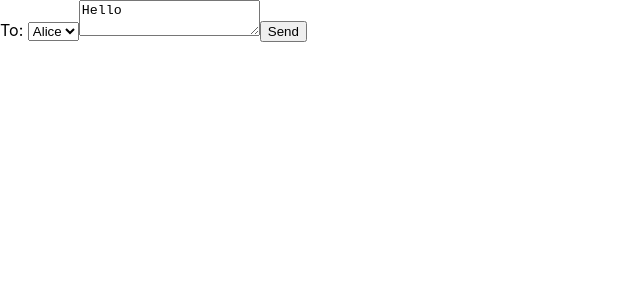
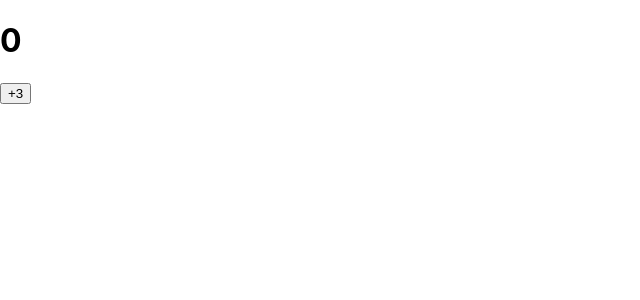
Before and after one commit to jdana111/sb10_reactdev1, a React (Create React App) app: page / in a window 1280 px wide. Shown: the top 300 px of the page, without its empty margins (0-640 px from the left). Built offline with nearby package versions, Linux system fonts and the light colour scheme.

Commit message:
Quiz 2 – Increment "by 3"

```diff
--- a/src/App.js
+++ b/src/App.js
@@ -1,31 +1,16 @@
-import { useState } from "react";
+import { useState } from 'react';
 
-export default function Form() {
-  const [to, setTo] = useState("Alice");
-  const [message, setMessage] = useState("Hello");
-
-  function handleSubmit(e) {
-    e.preventDefault();
-    setTimeout(() => {
-      alert(`You said ${message} to ${to}`);
-    }, 5000);
-  }
+export default function Counter() {
+  const [number, setNumber] = useState(0);
 
   return (
-    <form onSubmit={handleSubmit}>
-      <label>
-        To:{" "}
-        <select value={to} onChange={(e) => setTo(e.target.value)}>
-          <option value="Alice">Alice</option>
-          <option value="Bob">Bob</option>
-        </select>
-      </label>
-      <textarea
-        placeholder="Message"
-        value={message}
-        onChange={(e) => setMessage(e.target.value)}
-      />
-      <button type="submit">Send</button>
-    </form>
-  );
+    <>
+      <h1>{number}</h1>
+      <button onClick={() => {
+        setNumber(number + 1);
+        setNumber(number + 1);
+        setNumber(number + 1);
+      }}>+3</button>
+    </>
+  )
 }
```
